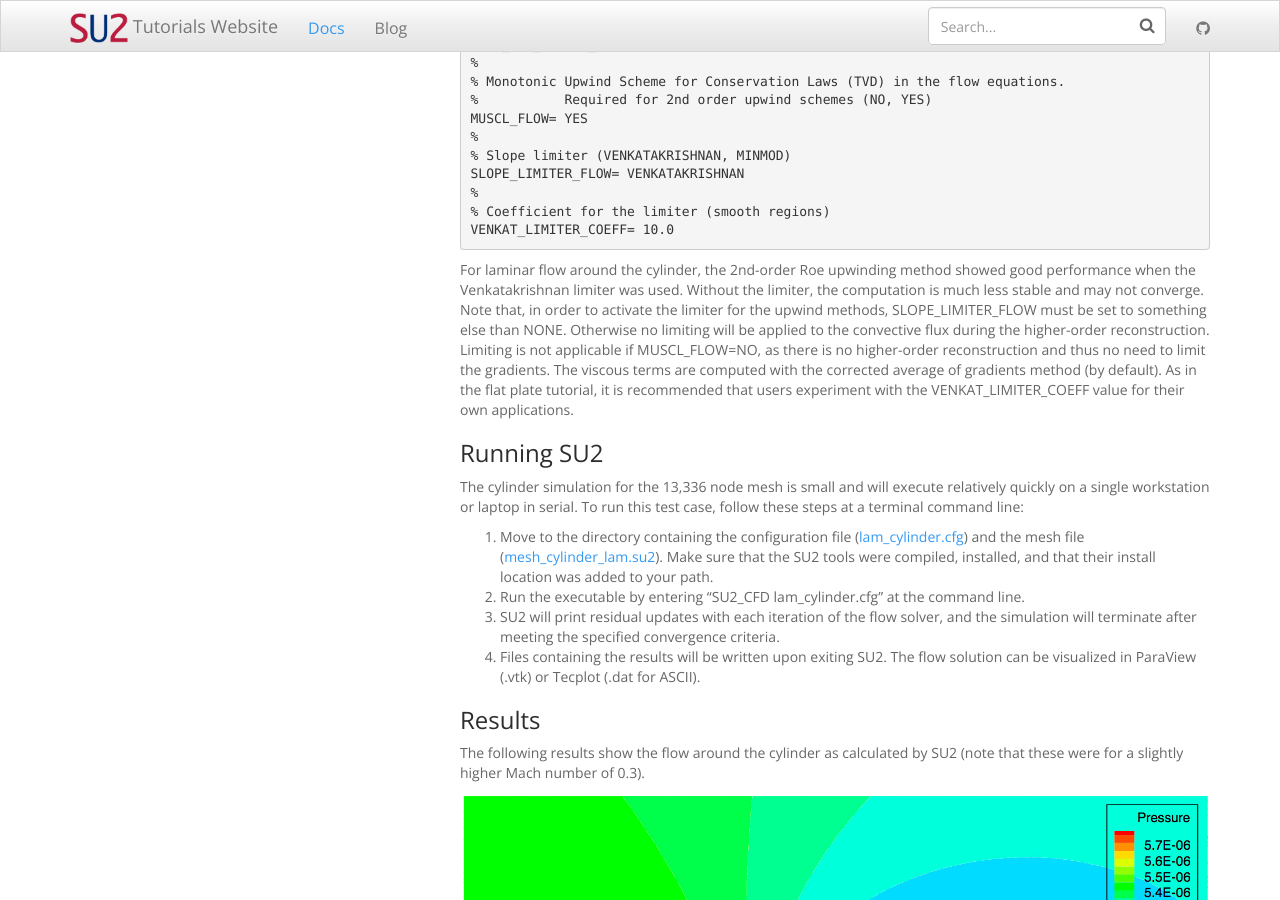
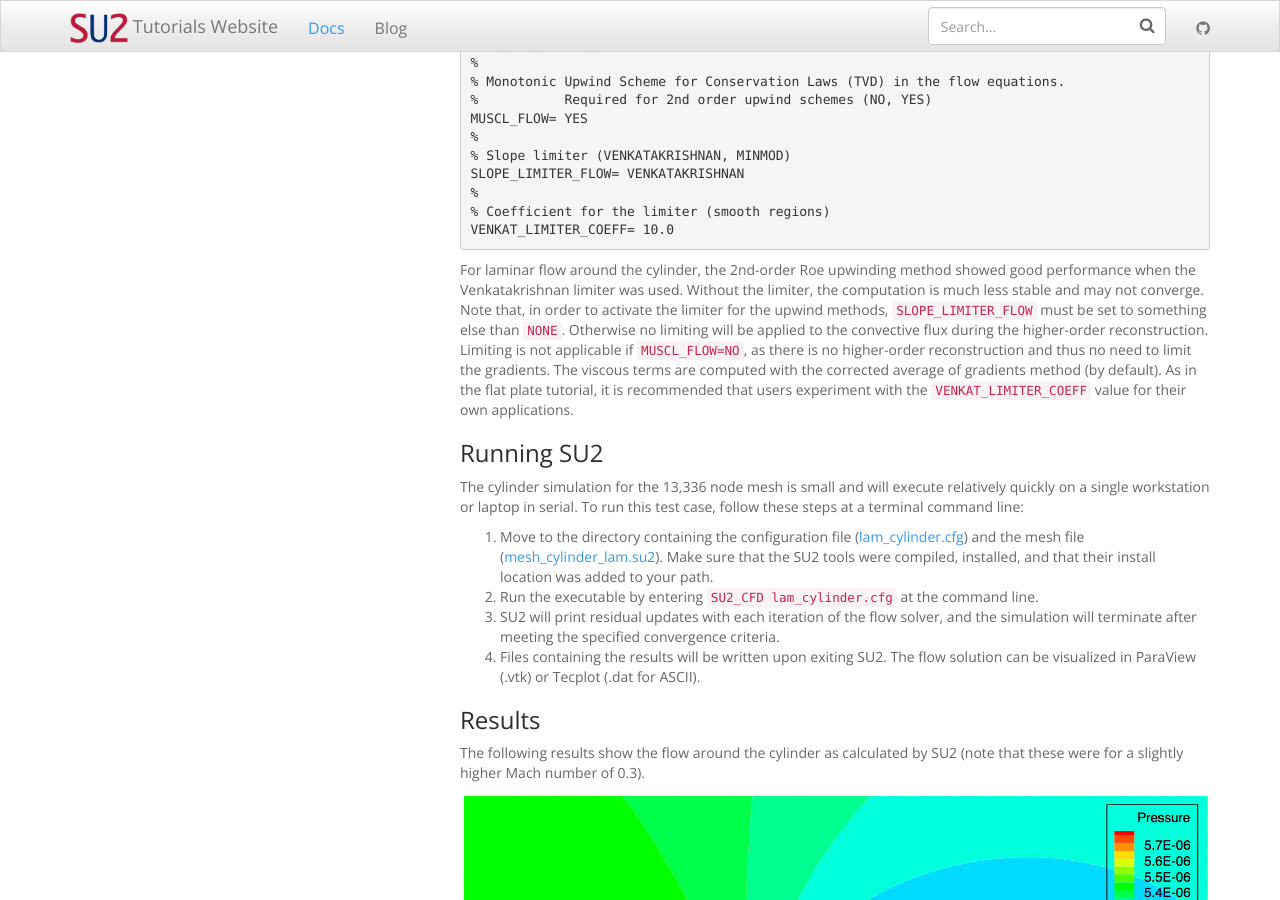
Before and after one commit to tdunning/Tutorials, a Jekyll site: the page built from _docs/basic_features/Laminar_Cylinder.md, in a window 1280 px wide and 900 px high, scrolled down 2552 px. Built offline with Jekyll 4.4.1, drawn with Linux system fonts in a browser that asks for light colours; nearby versions of some CDN libraries; comment, search, counter and statistics services are not loaded.

````diff
--- a/_docs/basic_features/Laminar_Cylinder.md
+++ b/_docs/basic_features/Laminar_Cylinder.md
@@ -66,13 +66,13 @@ SLOPE_LIMITER_FLOW= VENKATAKRISHNAN
 % Coefficient for the limiter (smooth regions)
 VENKAT_LIMITER_COEFF= 10.0
 ```
-For laminar flow around the cylinder, the 2nd-order Roe upwinding method showed good performance when the Venkatakrishnan limiter was used. Without the limiter, the computation is much less stable and may not converge. Note that, in order to activate the limiter for the upwind methods, SLOPE_LIMITER_FLOW must be set to something else than NONE. Otherwise no limiting will be applied to the convective flux during the higher-order reconstruction. Limiting is not applicable if MUSCL_FLOW=NO, as there is no higher-order reconstruction and thus no need to limit the gradients. The viscous terms are computed with the corrected average of gradients method (by default). As in the flat plate tutorial, it is recommended that users experiment with the VENKAT_LIMITER_COEFF value for their own applications.
+For laminar flow around the cylinder, the 2nd-order Roe upwinding method showed good performance when the Venkatakrishnan limiter was used. Without the limiter, the computation is much less stable and may not converge. Note that, in order to activate the limiter for the upwind methods, `SLOPE_LIMITER_FLOW` must be set to something else than `NONE`. Otherwise no limiting will be applied to the convective flux during the higher-order reconstruction. Limiting is not applicable if `MUSCL_FLOW=NO`, as there is no higher-order reconstruction and thus no need to limit the gradients. The viscous terms are computed with the corrected average of gradients method (by default). As in the flat plate tutorial, it is recommended that users experiment with the `VENKAT_LIMITER_COEFF` value for their own applications.
 
 ### Running SU2
 
 The cylinder simulation for the 13,336 node mesh is small and will execute relatively quickly on a single workstation or laptop in serial. To run this test case, follow these steps at a terminal command line:
  1. Move to the directory containing the configuration file ([lam_cylinder.cfg](lam_cylinder.cfg)) and the mesh file ([mesh_cylinder_lam.su2](mesh_cylinder_lam.su2)). Make sure that the SU2 tools were compiled, installed, and that their install location was added to your path.
- 2. Run the executable by entering "SU2_CFD lam_cylinder.cfg" at the command line.
+ 2. Run the executable by entering `SU2_CFD lam_cylinder.cfg` at the command line.
  3. SU2 will print residual updates with each iteration of the flow solver, and the simulation will terminate after meeting the specified convergence criteria.
  4. Files containing the results will be written upon exiting SU2. The flow solution can be visualized in ParaView (.vtk) or Tecplot (.dat for ASCII).
 
````
